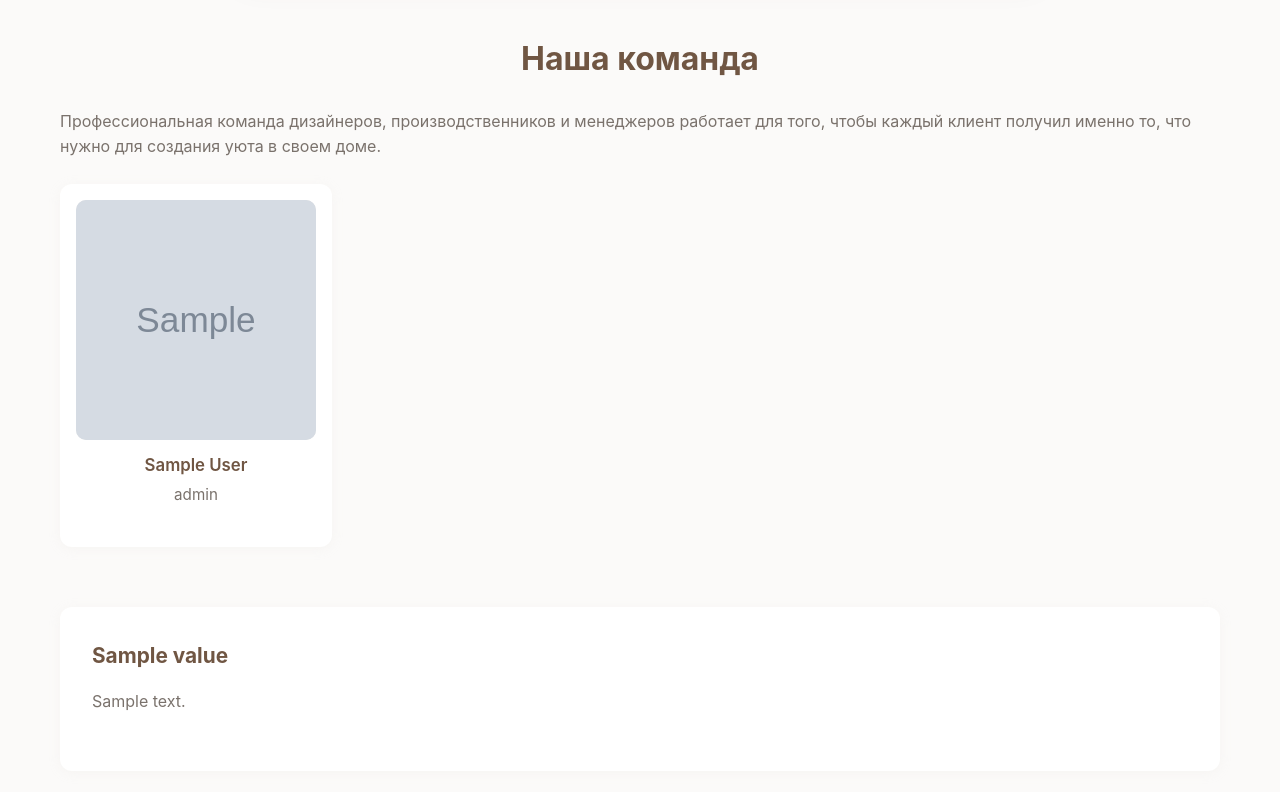
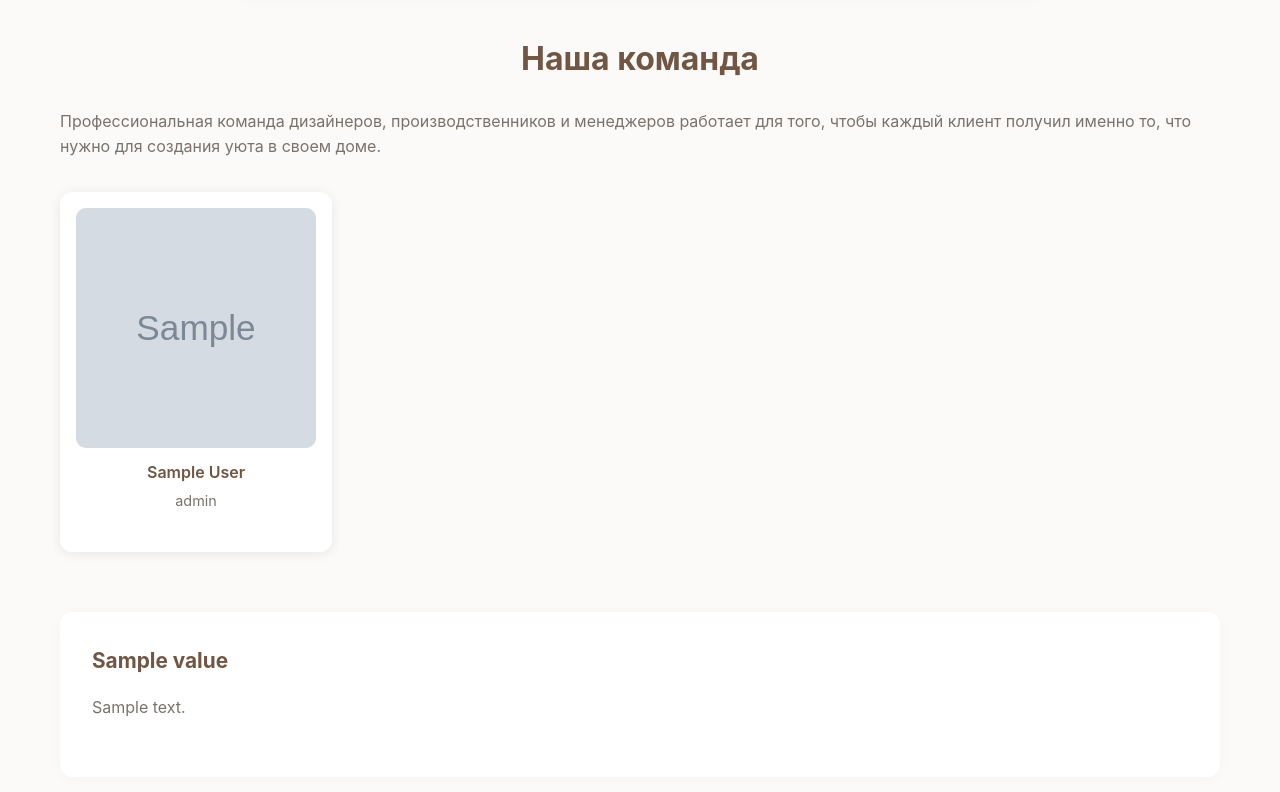
Before and after one commit to jahongirdev1/Sams, a Django app: template templates/about.html in a window 1280 px wide. Shown: the part 1392-2184 px from the top of the page. Run offline with Django 5.2, Linux system fonts and the light colour scheme; the template is opened without the code that fills it: most values are stand-ins (such as "Sample title", 1, 10 or a date in 2020); grey boxes marked "Sample" are stand-in pictures.

Commit message:
Revamp team section layout

```diff
--- a/static/styles/main.css
+++ b/static/styles/main.css
@@ -658,25 +658,24 @@ body {
 /* Team grid */
 .team-grid {
     display: grid;
-    grid-template-columns: repeat(4, minmax(220px, 1fr));
+    grid-template-columns: repeat(4, 1fr);
     gap: 24px;
-    align-items: stretch;
+    margin-top: 32px;
 }
 
-/* адаптив */
 @media (max-width: 1200px) {
     .team-grid {
-        grid-template-columns: repeat(3, minmax(220px, 1fr));
+        grid-template-columns: repeat(3, 1fr);
     }
 }
 
 @media (max-width: 900px) {
     .team-grid {
-        grid-template-columns: repeat(2, minmax(200px, 1fr));
+        grid-template-columns: repeat(2, 1fr);
     }
 }
 
-@media (max-width: 560px) {
+@media (max-width: 600px) {
     .team-grid {
         grid-template-columns: 1fr;
     }
@@ -686,55 +685,47 @@ body {
 .team-card {
     background: #fff;
     border-radius: 12px;
-    box-shadow: 0 2px 12px hsl(25 15% 85% / 0.15);
+    box-shadow: 0 2px 12px rgba(0, 0, 0, 0.08);
+    text-align: center;
     padding: 16px;
-    text-align: center;
-    height: 100%;
-    display: flex;
-    flex-direction: column;
     transition: transform .2s ease, box-shadow .2s ease;
 }
 
 .team-card:hover {
     transform: translateY(-3px);
-    box-shadow: 0 8px 24px hsl(25 25% 35% / 0.12);
+    box-shadow: 0 8px 24px rgba(0, 0, 0, 0.12);
 }
 
-/* Фото сверху, квадрат, не «ломается» */
 .team-photo {
     aspect-ratio: 1 / 1;
     border-radius: 10px;
     overflow: hidden;
-    background: hsl(30, 10%, 92%);
+    background: #f3f3f3;
+    margin-bottom: 12px;
 }
 
 .team-photo img {
     width: 100%;
     height: 100%;
     object-fit: cover;
-    display: block;
 }
 
-/* Тексты */
 .team-name {
-    margin-top: 12px;
-    font-size: 1.05rem;
+    font-size: 1rem;
     font-weight: 600;
+    margin-bottom: 4px;
     color: hsl(25, 25%, 35%);
 }
 
 .team-role {
-    margin-top: 4px;
-    font-size: 0.95rem;
+    font-size: 0.9rem;
     color: hsl(25, 6%, 45%);
 }
 
-/* Пустое состояние */
 .team-empty {
+    grid-column: 1 / -1;
+    text-align: center;
     color: hsl(25, 6%, 45%);
-    text-align: center;
-    grid-column: 1 / -1;
-    padding: 16px 0;
 }
 
 .mission-section {
--- a/templates/about.html
+++ b/templates/about.html
@@ -61,13 +61,13 @@
 
                     <div class="team-grid">
                         {% for m in team %}
-                        <article class="team-card">
+                        <div class="team-card">
                             <div class="team-photo">
                                 <img src="/media/{{ m.photo }}" alt="{{ m.full_name }}">
                             </div>
                             <h3 class="team-name">{{ m.full_name }}</h3>
                             <p class="team-role">{{ m.role }}</p>
-                        </article>
+                        </div>
                         {% empty %}
                         <p class="team-empty">Команда будет опубликована позже.</p>
                         {% endfor %}
```
